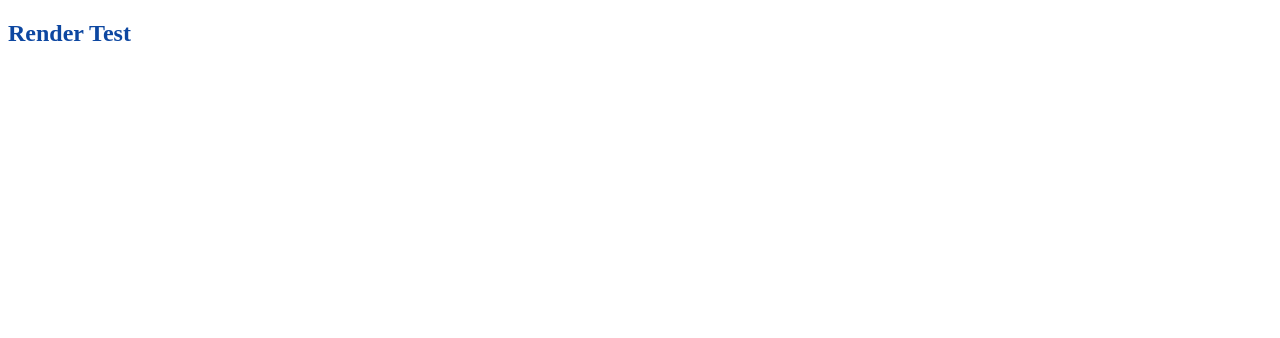
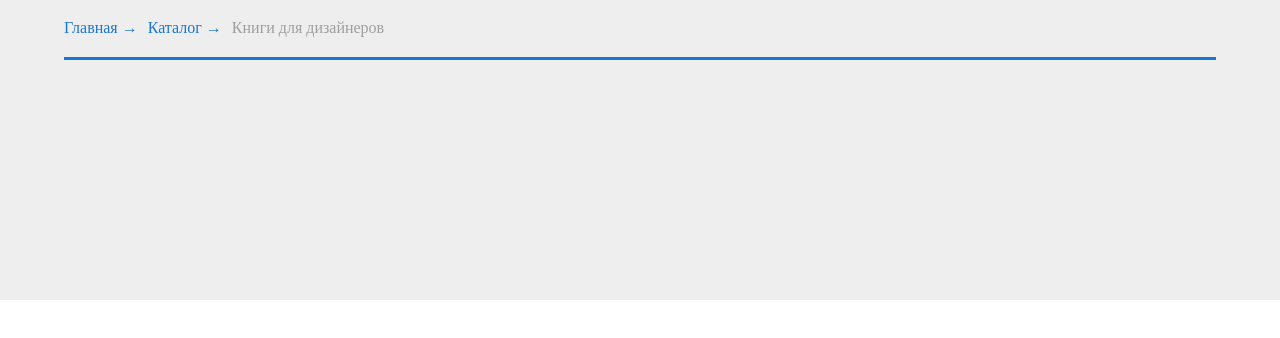
Before and after one commit to Azein/wsf_react, a React app: page / in a window 1280 px wide. Built offline with nearby package versions, Linux system fonts and the light colour scheme.

Commit message:
basic layouting and nav

```diff
--- /dev/null
+++ b/app/components/app.css
@@ -0,0 +1,9 @@
+
+.app__container {
+  width: 100%;
+  height: 300px;
+  background-color: #eee;
+  display: flex;
+  flex-direction: column;
+  align-items: center;
+}
--- /dev/null
+++ b/app/components/app.js
@@ -0,0 +1,13 @@
+import React from 'react';
+import styles from './app.css';
+import Navbar from './navbar.js';
+
+export default class App extends React.Component{
+  render(){
+    return(
+      <div className={styles.app__container}>
+        <Navbar />
+      </div>
+    )
+  }
+}
--- /dev/null
+++ b/app/components/navbar.css
@@ -0,0 +1,21 @@
+
+.navbar__container {
+  width: 90%;
+  height: 60px;
+  border-bottom: 3px solid #1976d2;
+  display: flex;
+  flex-flow: row nowrap;
+  align-items: center;
+  box-sizing: border-box;
+}
+
+.navbar__link {
+  flex-grow: 0;
+  padding-right: 10px;
+  color: #1976d2;
+  box-sizing: border-box;
+}
+
+.navbar__link.active {
+  color: #9e9e9e;
+}
--- /dev/null
+++ b/app/components/navbar.js
@@ -0,0 +1,14 @@
+import React from 'react';
+import styles from './navbar.css';
+
+export default class Navbar extends React.Component{
+  render(){
+    return(
+      <nav className={styles.navbar__container}>
+        <div className={styles.navbar__link}>Главная → </div>
+        <div className={styles.navbar__link}>Каталог → </div>
+        <div className={styles.navbar__link+' '+styles.active}>Книги для дизайнеров</div>
+      </nav>
+    )
+  }
+}
--- a/app/index.css
+++ b/app/index.css
@@ -1,3 +1,20 @@
-.header {
-  color: #0d47a1;
+
+body {
+  line-height: 1.42857;
+  color: #333;
+  background-color: #fff;
+  box-sizing: border-box;
 }
+
+html,
+body {
+  margin: 0;
+  padding: 0;
+}
+
+.react__wrapper {
+  height: 100%;
+  width: 100%;
+  padding: 30px 30px 60px;
+  box-sizing: border-box;
+}
--- a/app/index.js
+++ b/app/index.js
@@ -3,6 +3,7 @@ import ReactDOM from 'react-dom';
 import { createStore, applyMiddleware } from 'redux';
 import { Provider } from 'react-redux';
 import styles from './index.css';
+import App from './components/app.js';
 
 const logger = store => next => action => {
   console.log('dispatching', action)
@@ -16,17 +17,11 @@ const store = createStore(
 
 )
 
-class TestApp extends React.Component{
-  render(){
-    return(
-      <h2  className={styles.header}>Render Test</h2>
-    )
-  }
-}
+
 
 ReactDOM.render(
   <Provider store={store}>
-    <TestApp />
+    <App />
   </Provider>
   ,
   document.getElementById('app')
--- a/index.html
+++ b/index.html
@@ -6,7 +6,7 @@
   </head>
 
 
-  <main id="app" class="react__wrapper"></main>
+  <main id="app" class="index__react__wrapper"></main>
 
   <div id="lb_container"></div>
   <div id="modal_container"></div>
```
